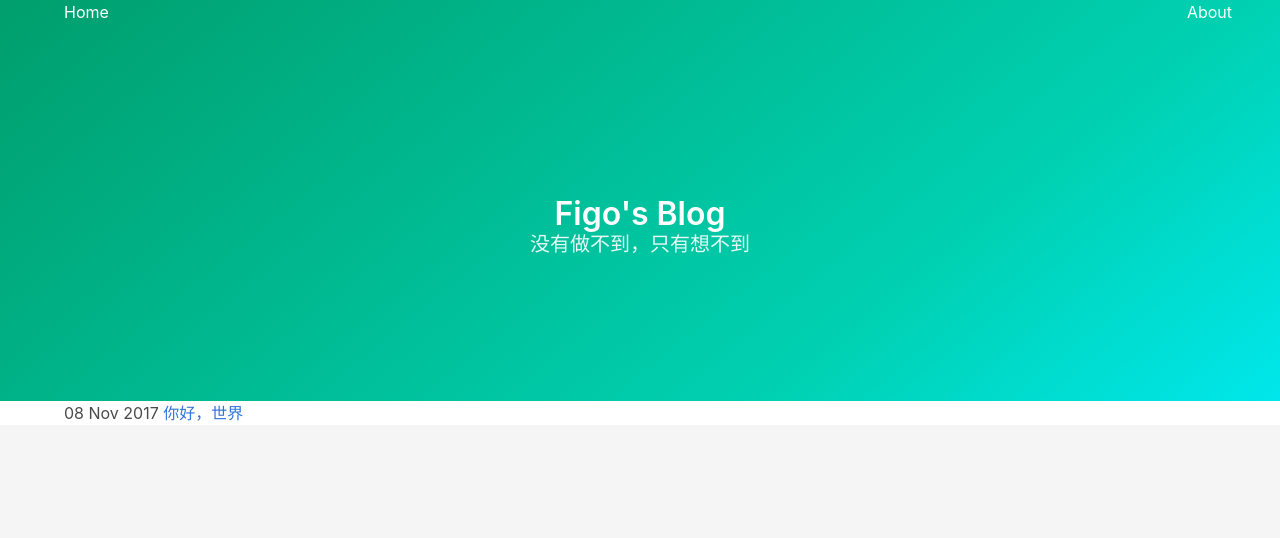
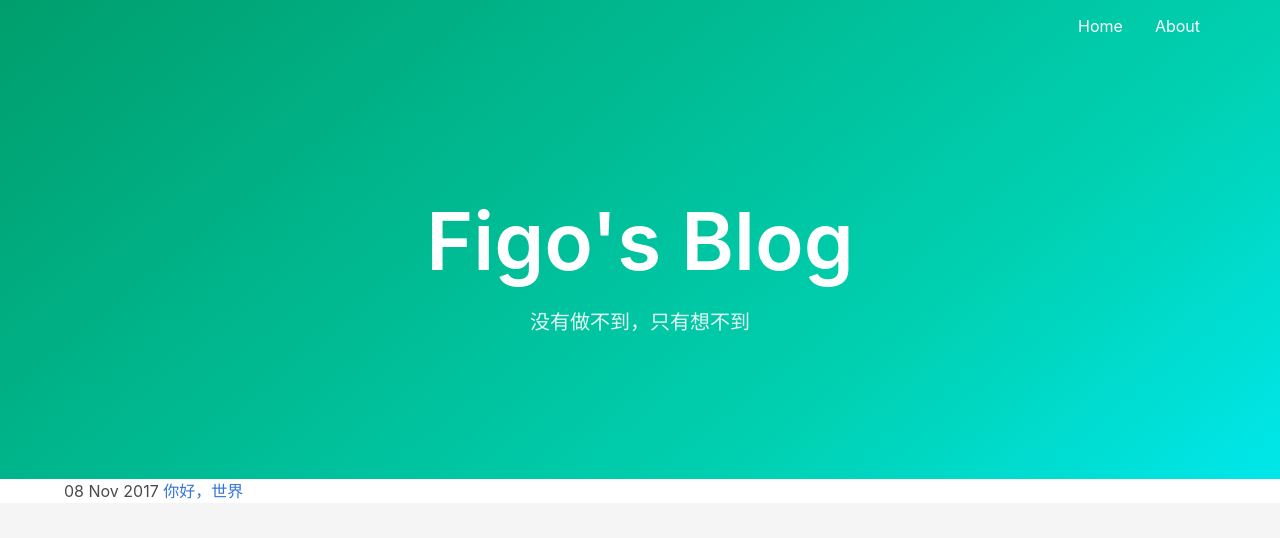
Before and after one commit to figo-fe/blog, a Jekyll site: the page built from index.html, in a window 1280 px wide. Shown: the top 538 px of the page. Built offline with Jekyll 4.4.1, drawn with Linux system fonts in a browser that asks for light colours.

Commit message:
template update

```diff
--- a/_includes/header.html
+++ b/_includes/header.html
@@ -2,9 +2,9 @@
     <div class="hero-head">
         <nav class="navbar">
             <div class="container">
-                <a href="/" class="nav-brand">Home</a>
-                <div class="navbar-menu">
-                    <a href="/2017/11/08/about.html" class="navbar-end">About</a>
+                <div class="navbar-end">
+                    <a href="/" class="navbar-item">Home</a>
+                    <a href="/2017/11/08/about.html" class="navbar-item">About</a>
                 </div>
             </div>
         </nav>
--- a/css/main.css
+++ b/css/main.css
@@ -1,4 +1,8 @@
 .home-header{
-    background-image: url(../img/layouts/top-bg.jpg) no-repeat center;
+    background: url(../img/layouts/top-bg.jpg) no-repeat center;
     background-size: cover;
 }
+.home-header .title{
+    margin-bottom: 3rem;
+    font-size: 5rem;
+}
```
